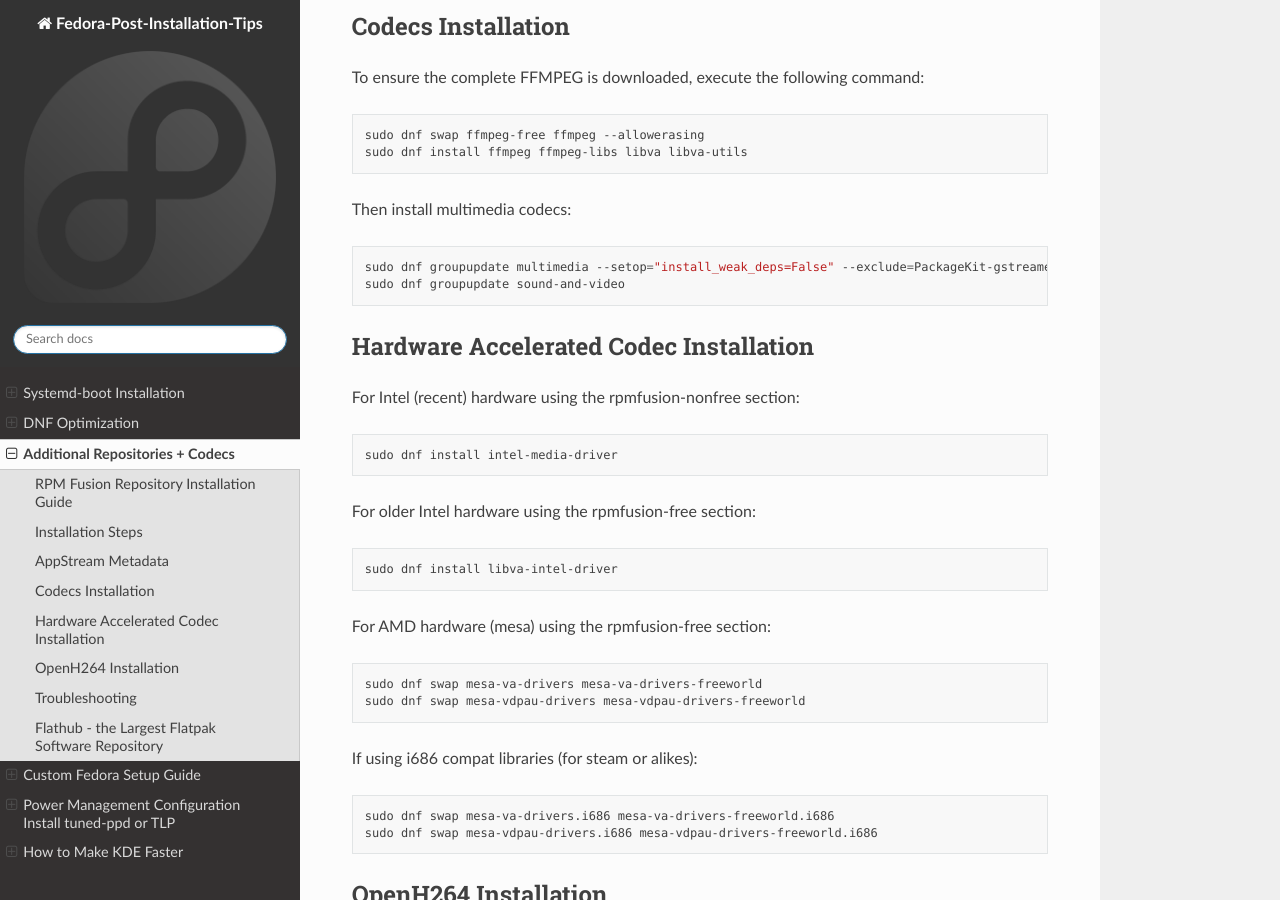
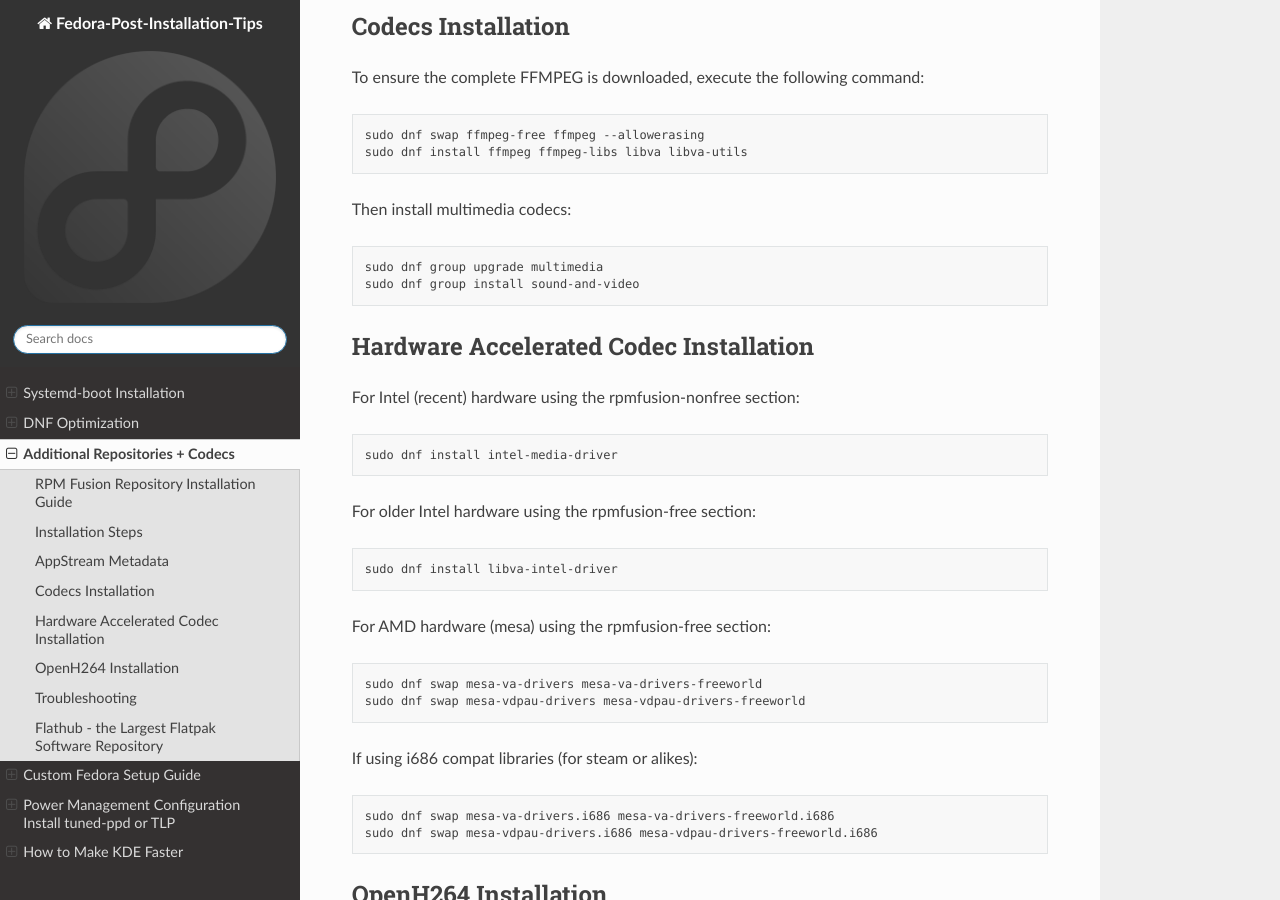
Before and after one commit to Witek3023/Fedora-Post-Installation-Tips, a Sphinx documentation site: the page built from docs/source/additional-repositories.rst, in a window 1280 px wide and 900 px high, scrolled down 739 px. Built offline with Sphinx 7.4.7 and the Read the Docs theme 3.1.0, drawn with Linux system fonts in a browser that asks for light colours.

Commit message:
Update additional-repositories.rst

```diff
--- a/docs/source/additional-repositories.rst
+++ b/docs/source/additional-repositories.rst
@@ -40,8 +40,8 @@
 
 .. code-block:: shell
 
-    sudo dnf groupupdate multimedia --setop="install_weak_deps=False" --exclude=PackageKit-gstreamer-plugin
-    sudo dnf groupupdate sound-and-video
+    sudo dnf group upgrade multimedia
+    sudo dnf group install sound-and-video
 
 Hardware Accelerated Codec Installation
 ----------------------------------------
```
